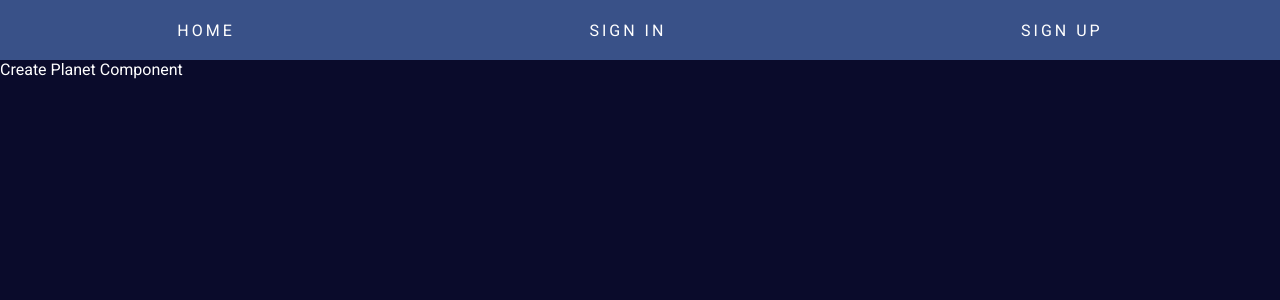
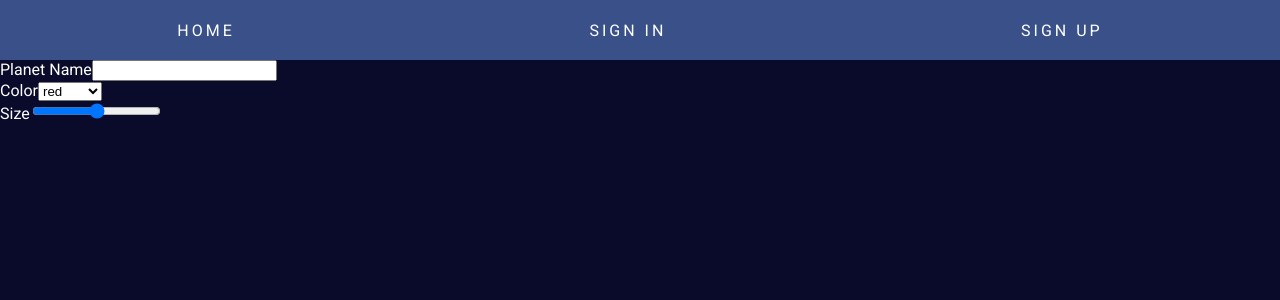
Before and after one commit to wwhite11/astral-plan, a React (Create React App) app in the folder client/: page /create-planet in a window 1280 px wide. Shown: the top 300 px of the page. Built offline with nearby package versions, Linux system fonts and the light colour scheme.

Commit message:
stateful create and form

```diff
--- a/client/src/components/shared/PlanetForm.jsx
+++ b/client/src/components/shared/PlanetForm.jsx
@@ -0,0 +1,31 @@
+import React from 'react'
+
+const PlanetForm = (props) => {
+    const { onChange, onSubmit } = props
+	const { name, color, size } = props.formData
+    return (
+        <div>
+            <div>
+                <label>Planet Name</label>
+                <input type='text' name='name' value={name} onChange={(e) => onChange(e)}/>
+            </div>
+            <div>
+                <label>Color</label>
+                <select name='color' value={color} onChange={(e) => onChange(e)}>
+                    <option value='red'>red</option>
+                    <option value='orange'>orange</option>
+                    <option value='yellow'>yellow</option>
+                    <option value='green'>green</option>
+                    <option value='blue'>blue</option>
+                    <option value='purple'>purple</option>
+                </select>
+            </div>
+            <div>
+                <label>Size</label>
+                <input name='size' value={size} type='range' min='1' max='100' onChange={(e) => onChange(e)}/>
+            </div>
+        </div>
+    )
+}
+
+export default PlanetForm
--- a/client/src/screens/CreatePlanet.jsx
+++ b/client/src/screens/CreatePlanet.jsx
@@ -1,12 +1,34 @@
 import React from 'react'
+import PlanetForm from '../components/shared/PlanetForm'
 
 class CreatePlanet extends React.Component {
-    constructor() {
-        super()
+    constructor(props) {
+        super(props)
+        this.state = {
+            name: '',
+            color: '',
+            size: '',
+            distance: '',
+            year: '',
+            composition: '',
+            surface: '',
+            rings: ''
+        }
     }
+
+    handleChange = e => {
+        this.setState({ [e.target.name]: e.target.value })
+    }
+
     render() {
-        return(
-            <div>Create Planet Component</div>
+        const { name, color, size } = this.state
+        return (
+            <div>
+                <PlanetForm
+                formData={{name, color, size}}
+                onChange={this.handleChange}
+                />
+            </div>
         )
     }
 }
```
